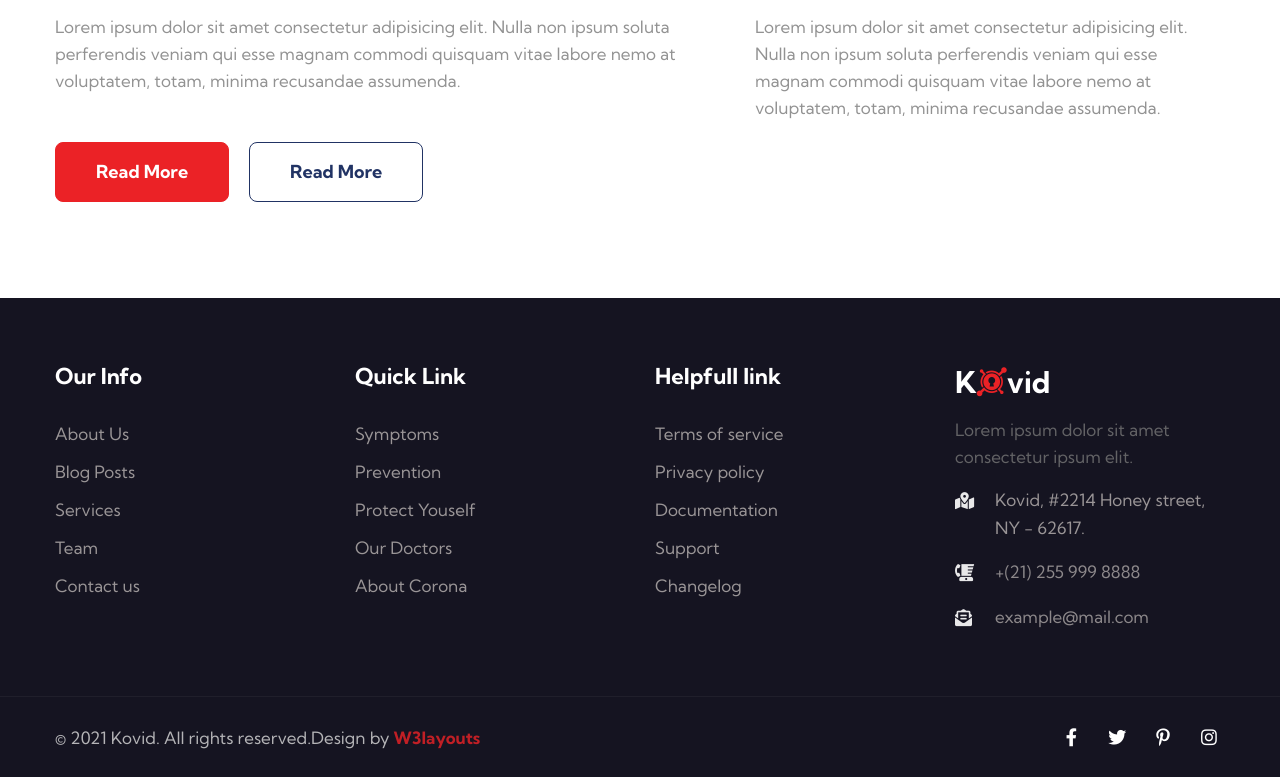
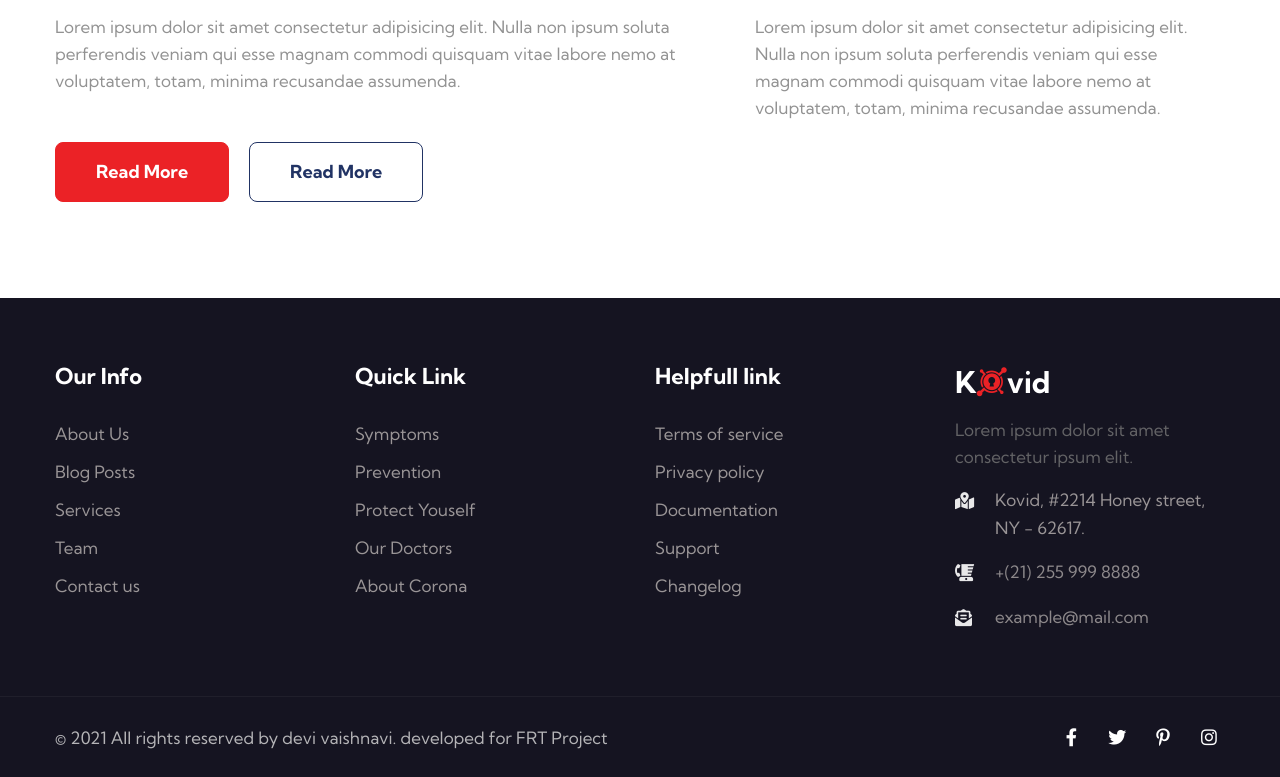
Before and after one commit to 20A31A0112/Project-1, a plain HTML site: page services.html in a window 1280 px wide. Shown: the part 2147-2924 px from the top of the page. Drawn offline with Linux system fonts and the light colour scheme.

Commit message:
Update services.html

```diff
--- a/services.html
+++ b/services.html
@@ -1,7 +1,4 @@
-<!--
-Author: W3layouts
-Author URL: http://w3layouts.com
--->
+
 <!doctype html>
 <html lang="en">
 
@@ -322,9 +319,7 @@ Author URL: http://w3layouts.com
 <section class="w3l-copyright">
   <div class="container">
     <div class="row bottom-copies">
-      <p class="col-lg-8 copy-footer-29">© 2021 Kovid. All rights reserved.Design by<a href="https://w3layouts.com/"
-          target="_blank">
-          W3layouts</a></p>
+      <p class="col-lg-8 copy-footer-29">© 2021  All rights reserved by devi vaishnavi. developed for FRT Project</a></p>
       <div class="col-lg-4 main-social-footer-29">
         <a href="#facebook" class="facebook"><span class="fab fa-facebook-f"></span></a>
         <a href="#twitter" class="twitter"><span class="fab fa-twitter"></span></a>
```
